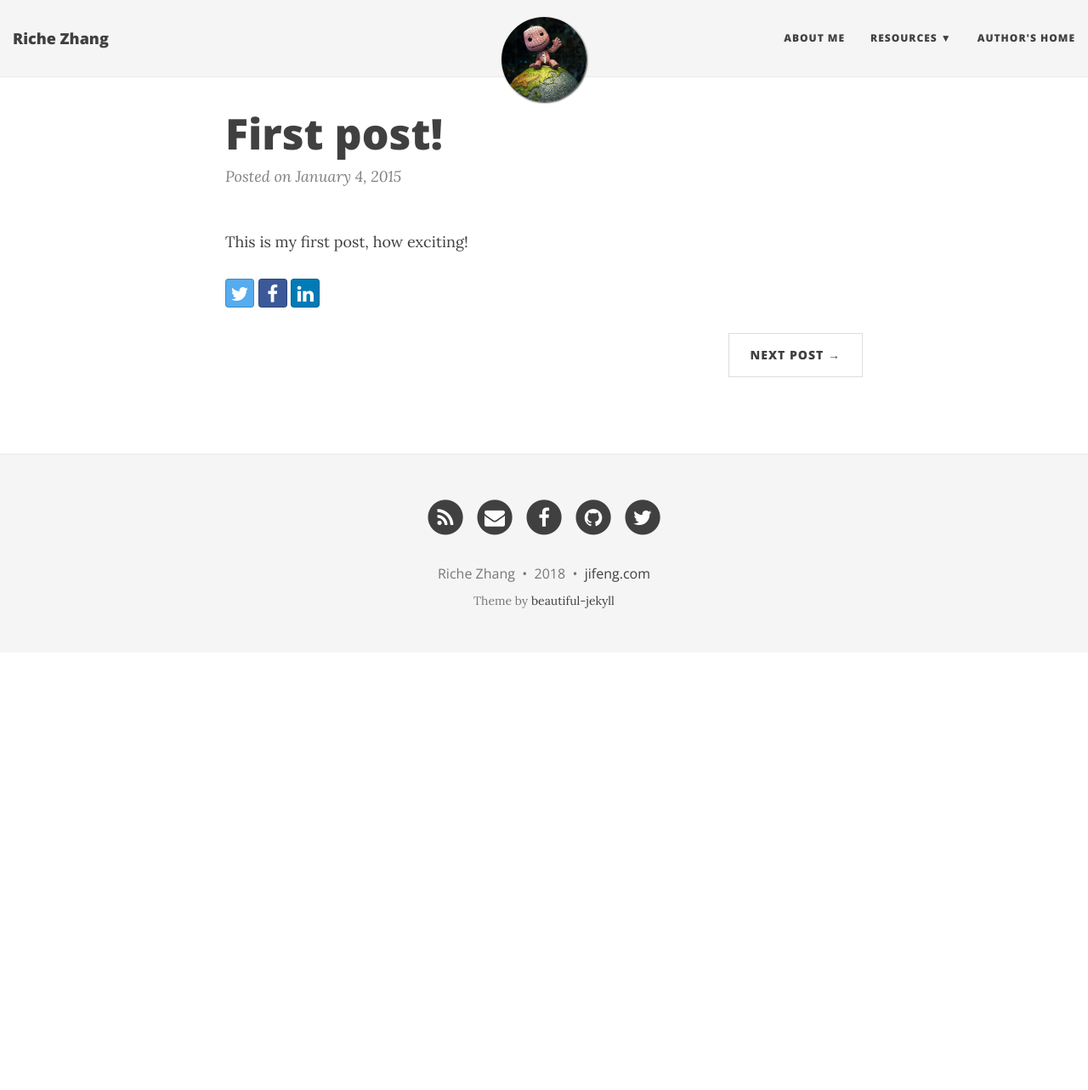
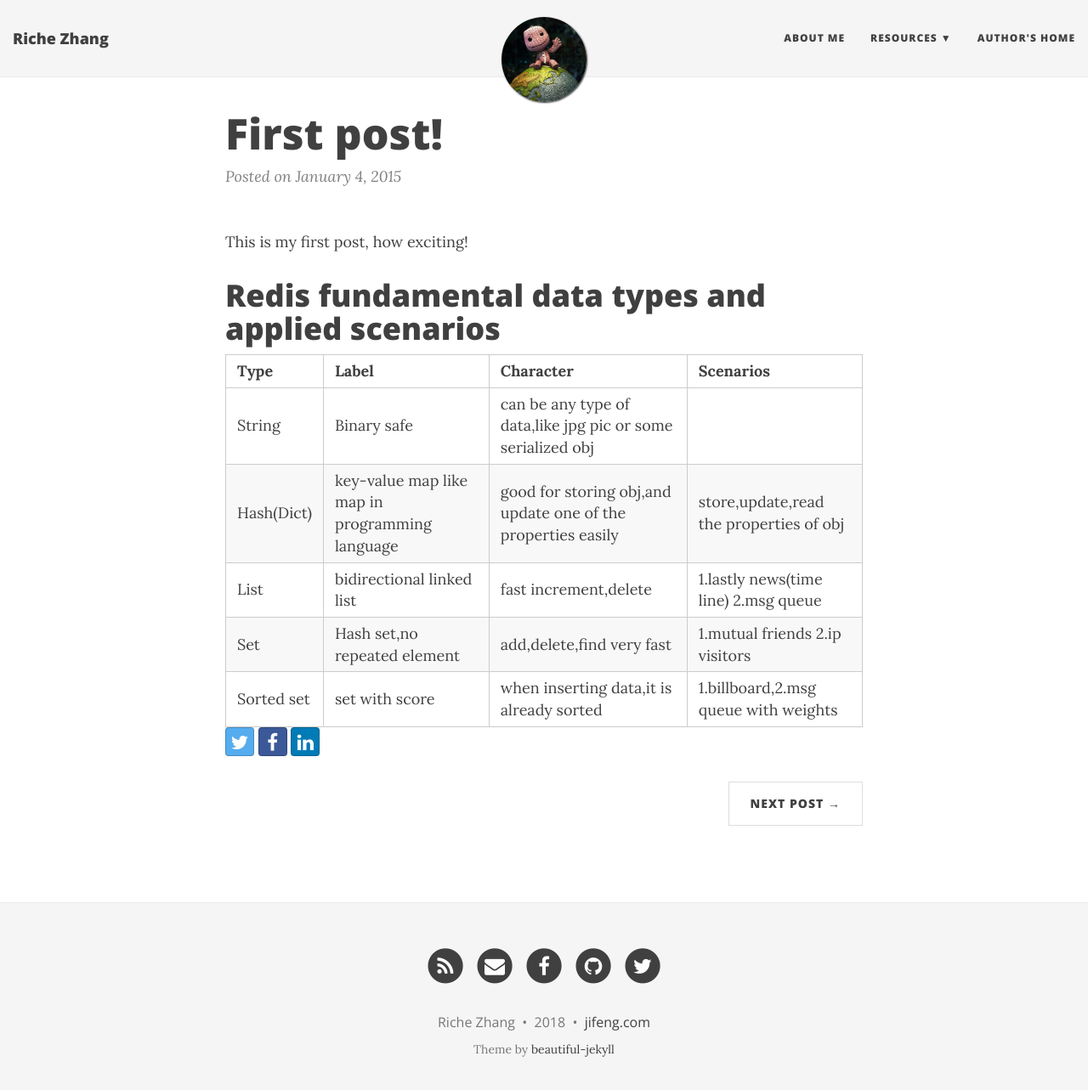
Before and after one commit to RicheZhang/RicheZhang.github.io, a Jekyll site: the page built from _posts/2015-01-04-first-post.md, in a window 1280 px wide and 1296 px high. Shown: the top 1283 px of the window at 85% size. Built offline with Jekyll 4.4.1, drawn with Linux system fonts in a browser that asks for light colours; nearby versions of some CDN libraries.

Commit message:
First post

```diff
--- a/_posts/2015-01-04-first-post.md
+++ b/_posts/2015-01-04-first-post.md
@@ -5,3 +5,13 @@ image: /img/hello_world.jpeg
 ---
 
 This is my first post, how exciting!
+# Redis fundamental data types and applied scenarios
+
+
+|Type   |Label       |Character|Scenarios|
+|-------|------------|-------------------------|---------|
+|String |Binary safe |can be any type of data,like jpg pic or some serialized obj|        |
+|Hash(Dict)|key-value map like map in programming language|good for storing obj,and update one of the properties easily|store,update,read the properties of obj|
+|List|bidirectional linked list|fast increment,delete|1.lastly news(time line) 2.msg queue|
+|Set|Hash set,no repeated element|add,delete,find very fast|1.mutual friends 2.ip visitors
+|Sorted set|set with score|when inserting data,it is already sorted|1.billboard,2.msg queue with weights|
```
